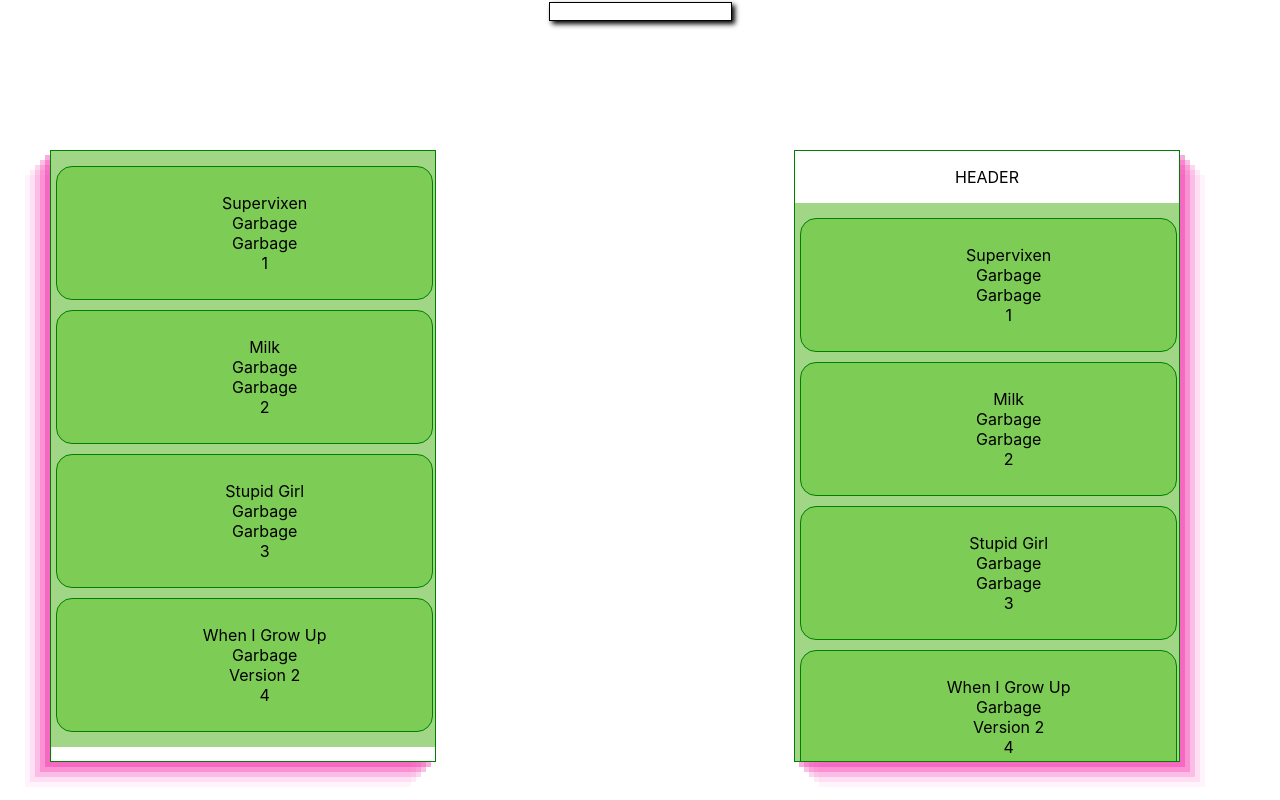
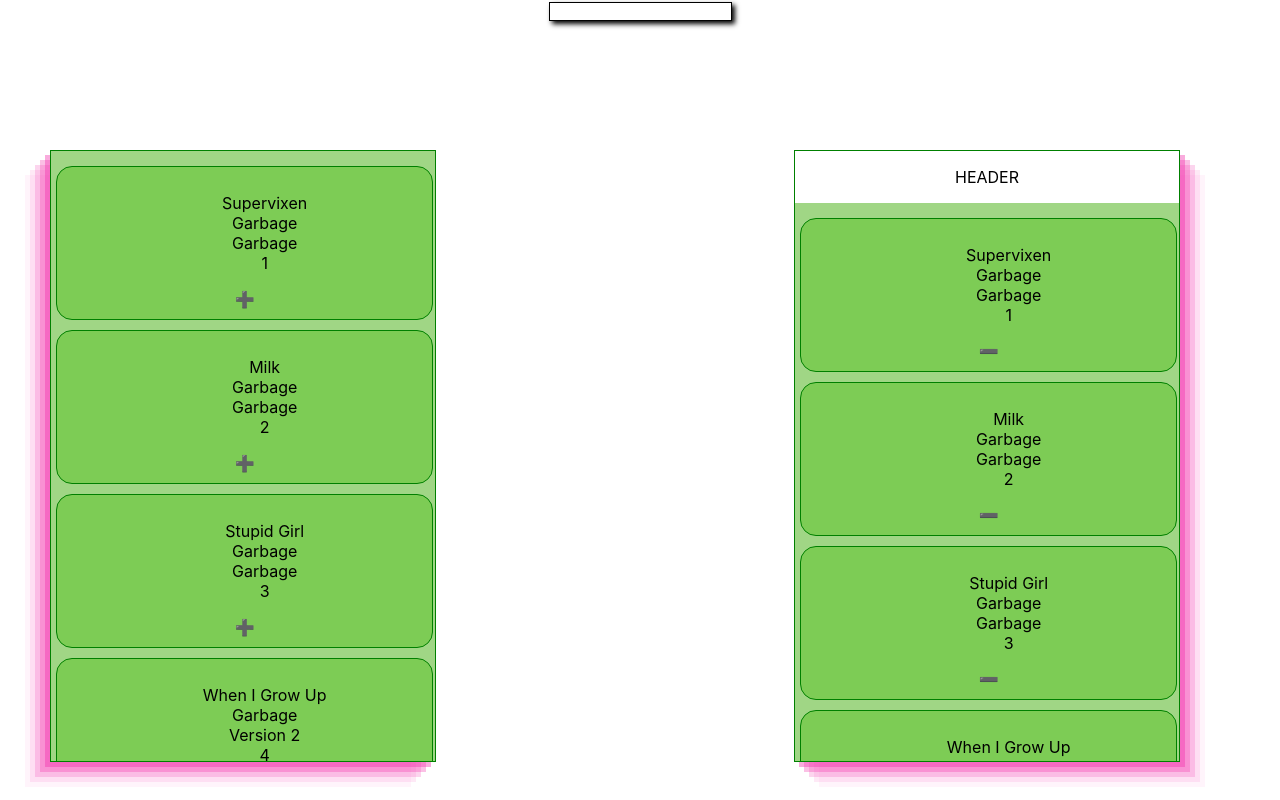
Before and after one commit to martinbannister/jammming, a React (Create React App) app: page / in a window 1280 px wide. Built offline with nearby package versions, Linux system fonts and the light colour scheme.

Commit message:
FEAT(Playlist): implement origin to display + or - symbol & add props from originating components

```diff
--- a/src/Playlist/Playlist.js
+++ b/src/Playlist/Playlist.js
@@ -23,7 +23,7 @@ function Playlist(props) {
             <p>HEADER</p>
           </section>
           <section className="container">
-            <Tracklist trackData={props.data} />
+            <Tracklist trackData={props.data} origin='playlist' />
           </section>
         </div>
       </>
--- a/src/SearchResults/SearchResults.js
+++ b/src/SearchResults/SearchResults.js
@@ -17,7 +17,7 @@ function SearchResults({searchResults}) {
     return (
     <>
         <section style={styleContainer}>
-          <Tracklist trackData={searchResults} />
+          <Tracklist trackData={searchResults} origin='search' />
         </section>
     </>);
 }
--- a/src/Track/Track.js
+++ b/src/Track/Track.js
@@ -15,7 +15,16 @@ const styleUl = {
   listStyle: "none"
 }
 
-function Track({data}) {
+function Track({data, origin}) {
+    let symbol = '';
+    switch (origin) {
+      case 'search':
+        symbol = '\u{2795}';
+        break;
+      case 'playlist':
+        symbol = '\u{2796}'
+    }
+
     return (
       <>
         <div style={trackCard}>
@@ -25,6 +34,7 @@ function Track({data}) {
               <li key={data.id+'3'}>{data.album}</li>
               <li key={data.id+'4'}>{data.id}</li>
             </ul>
+            <span>{symbol}</span>
         </div>
       </>
     );
--- a/src/Tracklist/Tracklist.js
+++ b/src/Tracklist/Tracklist.js
@@ -7,9 +7,9 @@ const styleTracklist = {
     backgroundColor: '#a0d685'
 }
 
-function Tracklist({trackData}) {
+function Tracklist({trackData, origin}) {
     const tracks = trackData.map( track => {
-      return <Track data={track} />
+      return <Track data={track} origin={origin} />
     });
     return (
         <>
```
Lines whose indentation alone changed are shown as unchanged.
